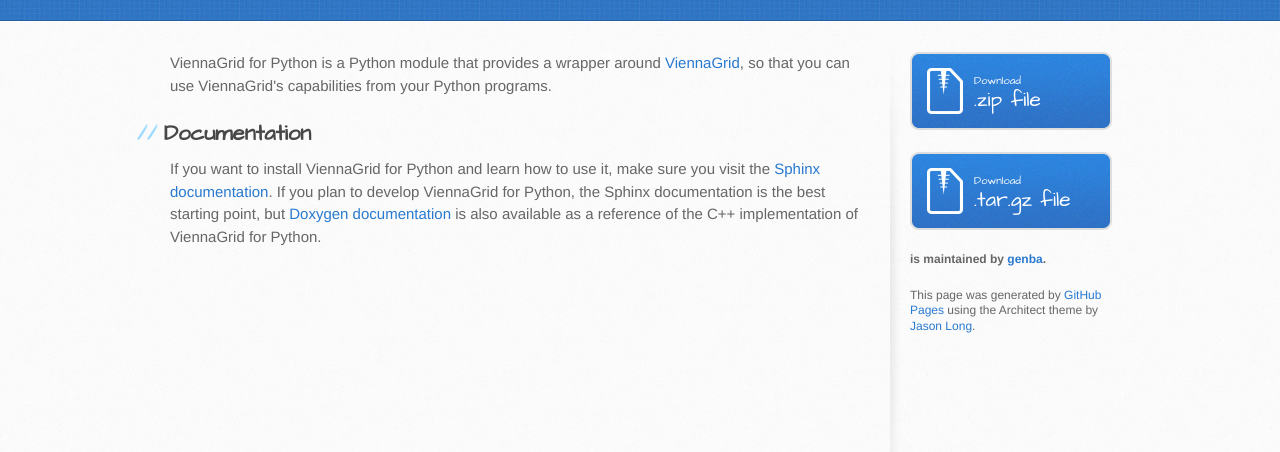
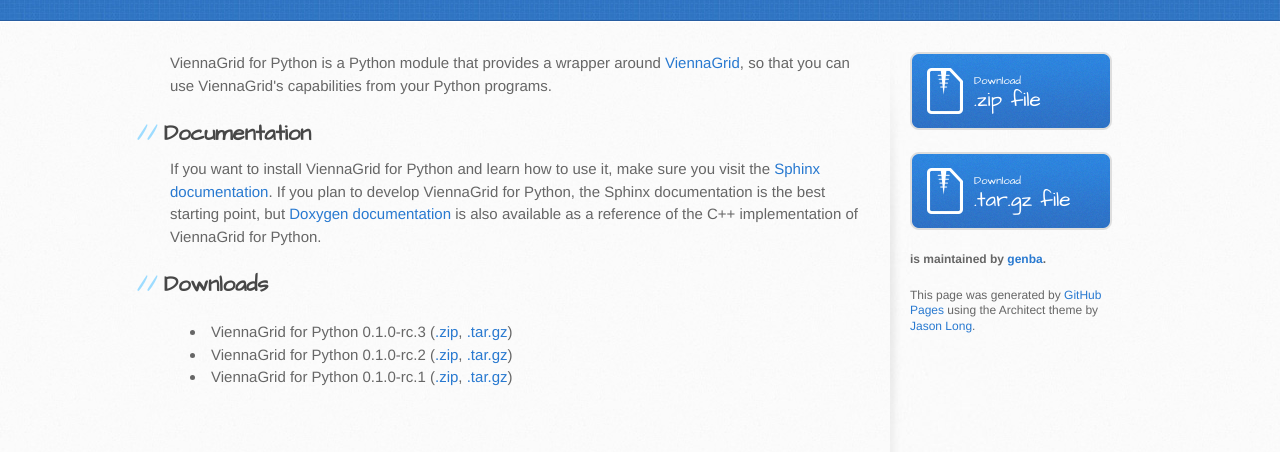
Before and after one commit to genba/viennagrid-python, a plain HTML site: page index.html in a window 1280 px wide. Shown: the part 252-704 px from the top of the page. Drawn offline with Linux system fonts and the light colour scheme.

Commit message:
Add downloads section.

```diff
--- a/index.html
+++ b/index.html
@@ -32,6 +32,18 @@
 
           <h2>Documentation</h2>
           <p>If you want to install ViennaGrid for Python and learn how to use it, make sure you visit the <a href="doc/sphinx">Sphinx documentation</a>. If you plan to develop ViennaGrid for Python, the Sphinx documentation is the best starting point, but <a href="doc/doxygen">Doxygen documentation</a> is also available as a reference of the C++ implementation of ViennaGrid for Python.</p>
+
+          <h2>Downloads</h2>
+          <p>
+            <ul>
+              <li>ViennaGrid for Python 0.1.0-rc.3 (<a href="https://github.com/genba/viennagrid-python/archive/v0.1.0-rc.3.zip">.zip</a>,
+                                                    <a href="https://github.com/genba/viennagrid-python/archive/v0.1.0-rc.3.tar.gz">.tar.gz</a>)</li>
+              <li>ViennaGrid for Python 0.1.0-rc.2 (<a href="https://github.com/genba/viennagrid-python/archive/v0.1.0-rc.2.zip">.zip</a>,
+                                                    <a href="https://github.com/genba/viennagrid-python/archive/v0.1.0-rc.2.tar.gz">.tar.gz</a>)</li>
+              <li>ViennaGrid for Python 0.1.0-rc.1 (<a href="https://github.com/genba/viennagrid-python/archive/v0.1.0-rc.1.zip">.zip</a>,
+                                                    <a href="https://github.com/genba/viennagrid-python/archive/v0.1.0-rc.1.tar.gz">.tar.gz</a>)</li>
+            </ul>
+          </p>
         </section>
 
         <aside id="sidebar">
```
